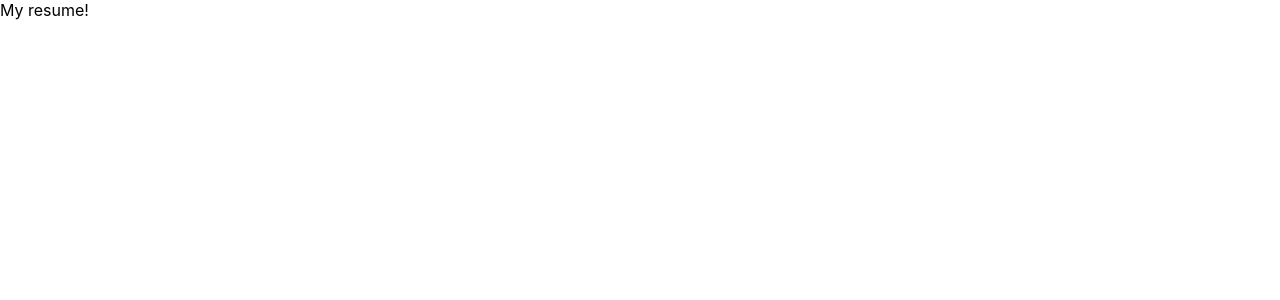
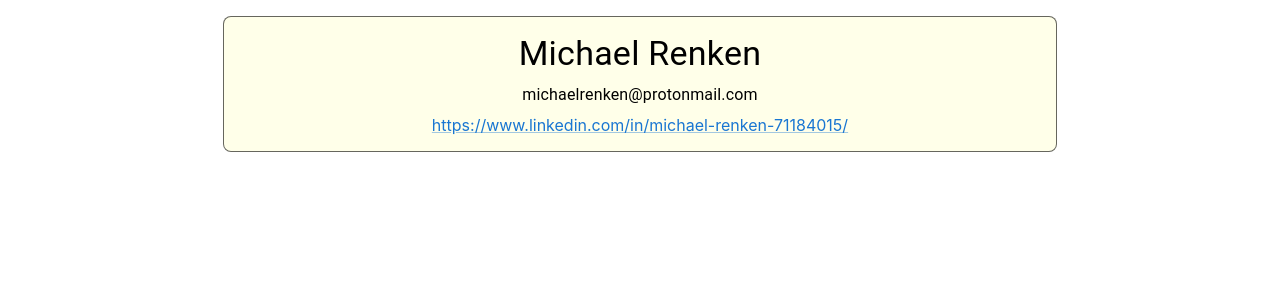
Before and after one commit to SudoVim/resume, a React (Create React App) app: page / in a window 1280 px wide. Shown: the top 300 px of the page. Built offline with nearby package versions, Linux system fonts and the light colour scheme.

Commit message:
Added theming and some initial style for the resume

```diff
--- a/package.json
+++ b/package.json
@@ -3,6 +3,9 @@
   "version": "0.1.0",
   "private": true,
   "dependencies": {
+    "@emotion/react": "^11.10.5",
+    "@emotion/styled": "^11.10.5",
+    "@mui/material": "^5.11.4",
     "@reduxjs/toolkit": "^1.9.1",
     "@testing-library/jest-dom": "^5.16.5",
     "@testing-library/react": "^13.4.0",
--- a/src/App.tsx
+++ b/src/App.tsx
@@ -1,10 +1,51 @@
 import React from "react";
+import Box from "@mui/material/Box";
+import Grid from "@mui/material/Grid";
+import Typography from "@mui/material/Typography";
+import Link from "@mui/material/Link";
+import { useTheme } from "@mui/material/styles";
 
 function App() {
+  const theme = useTheme();
   return (
-    <>
-      My resume!
-    </>
+    <Box
+      sx={{
+        width: "100%",
+        display: "flex",
+        justifyContent: "center",
+        background: theme.palette.background.default,
+      }}
+    >
+      <Box
+        sx={{
+          display: "flex",
+          justifyContent: "center",
+          alignItems: "center",
+          width: "800px",
+          background: theme.palette.background.paper,
+          margin: 2,
+          padding: 2,
+          border: `1px solid ${theme.palette.text.secondary}`,
+          borderRadius: 2,
+        }}
+      >
+        <Grid container spacing={1}>
+          <Grid item xs={12} sx={{ display: "flex", justifyContent: "center" }}>
+            <Typography variant="h4">Michael Renken</Typography>
+          </Grid>
+          <Grid item xs={12} sx={{ display: "flex", justifyContent: "center" }}>
+            <Typography variant="body1">
+              michaelrenken@protonmail.com
+            </Typography>
+          </Grid>
+          <Grid item xs={12} sx={{ display: "flex", justifyContent: "center" }}>
+            <Link href="https://www.linkedin.com/in/michael-renken-71184015/">
+              https://www.linkedin.com/in/michael-renken-71184015/
+            </Link>
+          </Grid>
+        </Grid>
+      </Box>
+    </Box>
   );
 }
 
--- a/src/index.tsx
+++ b/src/index.tsx
@@ -5,14 +5,28 @@ import { store } from "./app/store";
 import App from "./App";
 import reportWebVitals from "./reportWebVitals";
 import "./index.css";
+import { ThemeProvider, createTheme } from "@mui/material/styles";
 
 const container = document.getElementById("root")!;
 const root = createRoot(container);
 
+export const themeOptions = {
+  palette: {
+    secondary: {
+      main: "#a0a0a0",
+    },
+    background: {
+      paper: "#ffffe9",
+    },
+  },
+};
+
 root.render(
   <React.StrictMode>
     <Provider store={store}>
-      <App />
+      <ThemeProvider theme={createTheme(themeOptions)}>
+        <App />
+      </ThemeProvider>
     </Provider>
   </React.StrictMode>
 );
```
Also changed, not shown: 1 other file (tests, documents, lock files or other folders).
